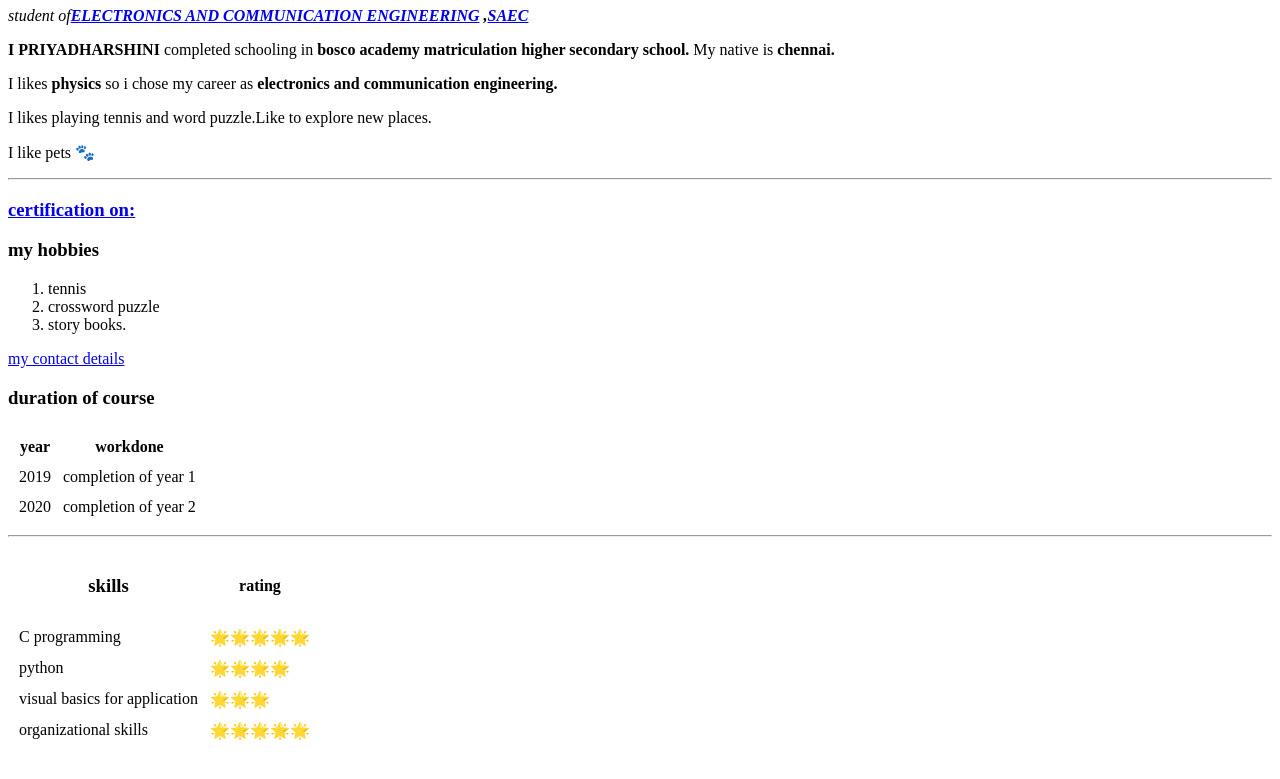
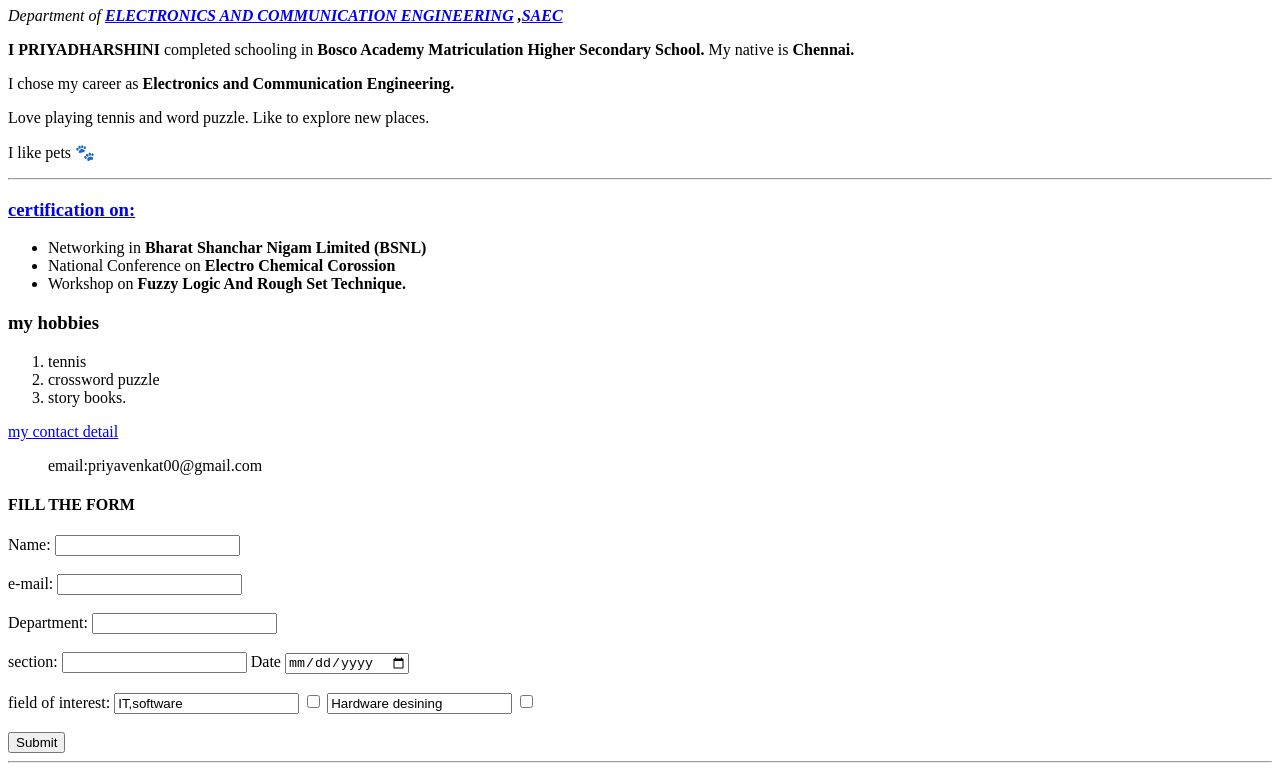
Before and after one commit to priyadharshinivenkatesan/htmlcode, a plain HTML site: page index.html in a window 1280 px wide. Shown: the part 405-1184 px from the top of the page. Drawn offline with Linux system fonts and the light colour scheme.

Commit message:
Add files via upload

```diff
--- a/index.html
+++ b/index.html
@@ -7,25 +7,61 @@
   <body>
 
          <img src="priyadharshini.png" alt="priya profile picture">
-  <h1>PRIYA DHARSHINI ♥</h1>
-  <p1><em>student of<strong><a href="https://www.google.com/url?sa=i&url=https%3A%2F%2Fwww.collegedekho.com%2Farticles%2Fcareer-in-electronics-and-communication-engineering-job-and-scope%2F&psig=AOvVaw2iGZiX6VLxFJGi4YegljdE&ust=1596128878585000&source=images&cd=vfe&ved=0CAIQjRxqFwoTCOjIxMf58uoCFQAAAAAdAAAAABAD">ELECTRONICS AND COMMUNICATION ENGINEERING</a> ,<a href="https://saec.ac.in/ug_programmes/electronics-communication/">SAEC</a></strong></em></P1>
-    <p><strong> I PRIYADHARSHINI</strong> completed schooling in <b>bosco academy matriculation higher secondary school. </b> My native is <b>chennai.</b>
-      <p>I likes <strong>physics</strong> so i chose my career as <strong>electronics and communication engineering.</strong></p>
-      <p>I likes playing tennis and word puzzle.Like to explore new places.</p>
+  <h1>PRIYA DHARSHINI ♥ V</h1>
+  <p1><em>Department of <strong><a href="https://www.google.com/url?sa=i&url=https%3A%2F%2Fwww.collegedekho.com%2Farticles%2Fcareer-in-electronics-and-communication-engineering-job-and-scope%2F&psig=AOvVaw2iGZiX6VLxFJGi4YegljdE&ust=1596128878585000&source=images&cd=vfe&ved=0CAIQjRxqFwoTCOjIxMf58uoCFQAAAAAdAAAAABAD">ELECTRONICS AND COMMUNICATION ENGINEERING</a> ,<a href="https://saec.ac.in/ug_programmes/electronics-communication/">SAEC</a></strong></em></P1>
+    <p><strong> I PRIYADHARSHINI</strong> completed schooling in <b>Bosco Academy Matriculation Higher Secondary School. </b> My native is <b>Chennai.</b>
+      <p>I chose my career as <strong>Electronics and Communication Engineering.</strong></p>
+      <p> Love playing tennis and word puzzle. Like to explore new places.</p>
 <p>I like pets 🐾</p>
       <hr>
 
 
 
 <h3><a href="C:\Users\PRIYA VAISHNAVI\Desktop\web develop\certification.html">certification on:</a></h3>
+<ul>
+  <li>Networking in <strong>Bharat Shanchar Nigam Limited (BSNL)</strong></li>
+  <li>National Conference on <strong>Electro Chemical Corossion</strong></li>
+  <li>Workshop on <strong>Fuzzy Logic And Rough Set Technique.</strong></li>
+
+</ul>
 <h3>my hobbies</h3>
 <ol>
   <li>tennis</li>
   <li>crossword puzzle</li>
   <li>story books.</li>
 </ol>
-<a href="C:\Users\PRIYA VAISHNAVI\Desktop\web develop\contact.html">my contact details</a>
+<a href="C:\Users\PRIYA VAISHNAVI\Desktop\web develop\contact.html">my contact detail</a>
+<ul>
+  <p>email:priyavenkat00@gmail.com</p>
 
+
+    </ul>
+    <h4>FILL THE FORM</h4>
+
+<form class="" action="mailto:priyadharshinivenkatesan1@com" method="post">
+  <label> Name:</label>
+  <input type="text" name="" value=""><br>
+  <br>
+  <label>e-mail:</label>
+  <input type="text" name="" value=""><br>
+  <br>
+  <label>Department:</label>
+  <input type="text" name="" value="">
+<br><br>
+  <label>section:</label>
+  <input type="text" name="" value="">
+  <label>Date</label>
+  <input type="date"><br><br>
+  <label>field of interest:</label>
+  <input type="IT,software" name="" value="IT,software">
+  <input type="checkbox" name="" value="">
+  <input type="Hardware desining" name="" value="Hardware desining">
+<input type="checkbox" name="" value="">
+  <br>
+<br>
+  <input type="submit" name="" >
+</form>
+<hr>
   <h3>duration of course</h3>
   <table cellspacing="10">
       <thead>
```
